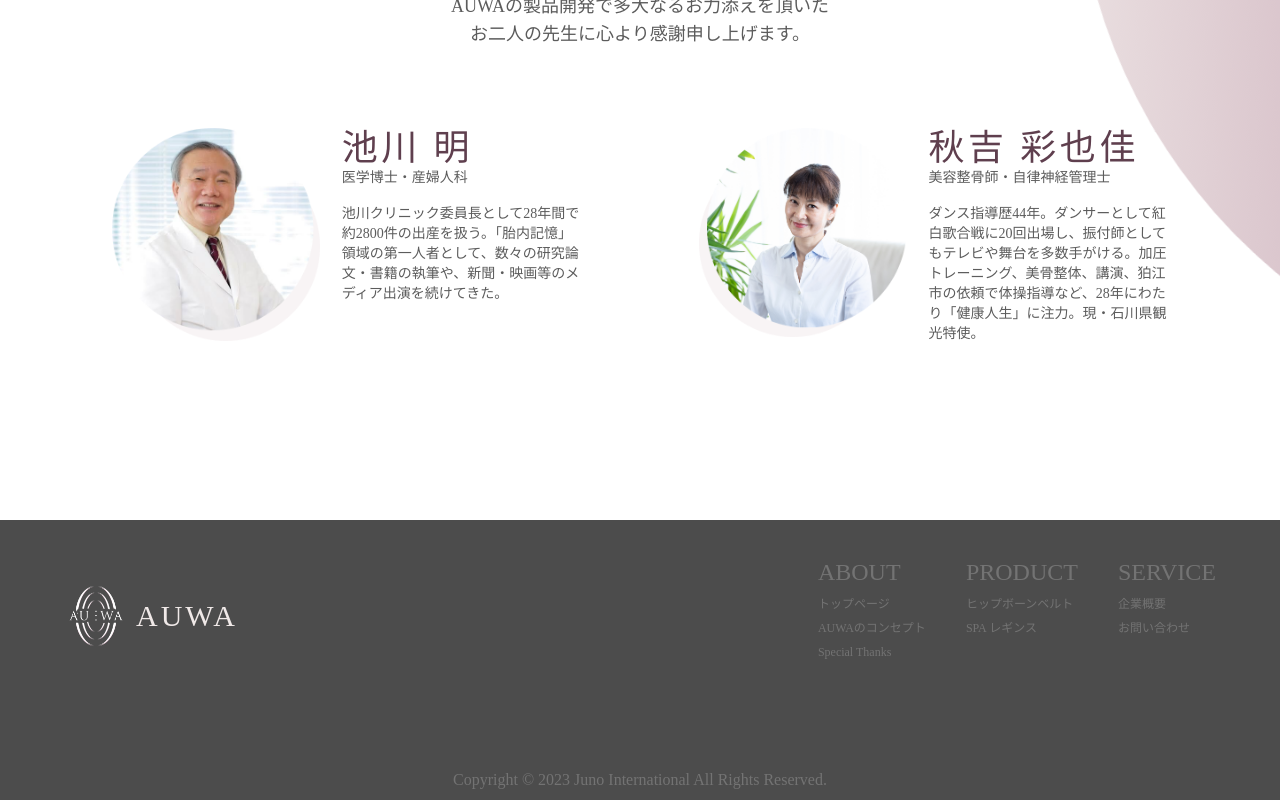
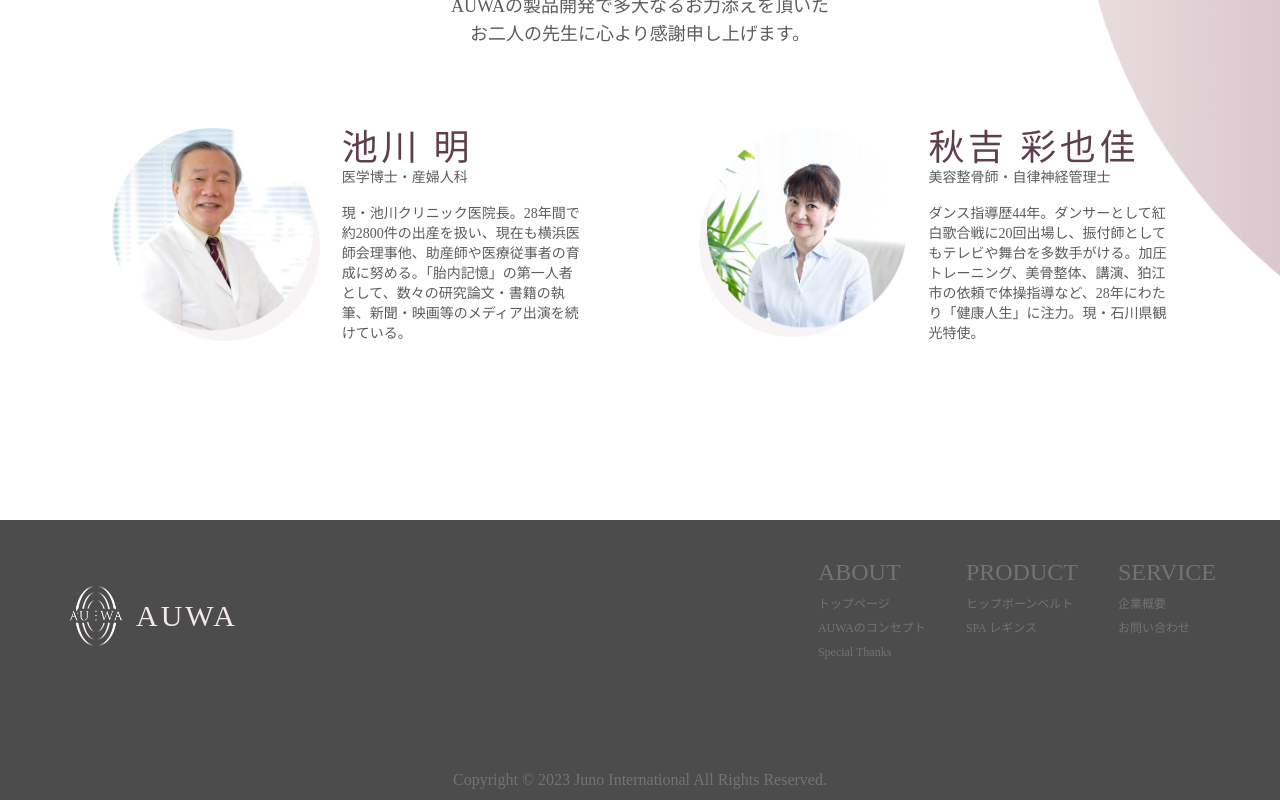
Before and after one commit to Yuu412/auwa, a Next.js app in the folder app/: page / in a window 1280 px wide. Shown: the part 5525-6325 px from the top of the page. Built offline with nearby package versions, Linux system fonts and the light colour scheme; no server answers.

Commit message:
change texts

```diff
--- a/app/src/pages/index.tsx
+++ b/app/src/pages/index.tsx
@@ -1,9 +1,7 @@
-import Head from "next/head";
+import Image from "next/image";
+import Link from "next/link";
 import Seo from "../components/Seo";
-import Link from "next/link";
-import Image from "next/image";
 
-import SectionTitle from "../components/common/SectionTitle";
 import { useEffect, useState } from "react";
 
 export default function Home() {
@@ -342,7 +340,7 @@ export default function Home() {
                     </p>
 
                     <div className="text-[0.6rem] md:text-sm leading-5">
-                      池川クリニック委員長として28年間で約2800件の出産を扱う。「胎内記憶」領域の第一人者として、数々の研究論文・書籍の執筆や、新聞・映画等のメディア出演を続けてきた。
+                      現・池川クリニック医院長。28年間で約2800件の出産を扱い、現在も横浜医師会理事他、助産師や医療従事者の育成に努める。「胎内記憶」の第一人者として、数々の研究論文・書籍の執筆、新聞・映画等のメディア出演を続けている。
                     </div>
                   </div>
                 </div>
--- a/app/src/pages/products/spa_leggings.tsx
+++ b/app/src/pages/products/spa_leggings.tsx
@@ -1,10 +1,6 @@
-import Head from "next/head";
+import Image from "next/image";
 import Link from "next/link";
-import Image from "next/image";
 
-import PageTitle from "../../components/common/PageTitle";
-import FormInput from "@/src/components/common/Form";
-import PageTopLogo from "@/src/components/common/PageTopLogo";
 import Seo from "@/src/components/Seo";
 
 export default function Home() {
@@ -58,12 +54,6 @@ export default function Home() {
                   一般医療機器として認められているSPAOREを
                   <br />
                   用いた温活アイテム「SPAレギンス」。
-                </p>
-
-                <p className="mt-4">
-                  保湿性・速乾性・耐久性に優れた日本製の
-                  <br />
-                  ウェットスーツ素材を使用しています。
                 </p>
 
                 <p className="mt-4">
```
